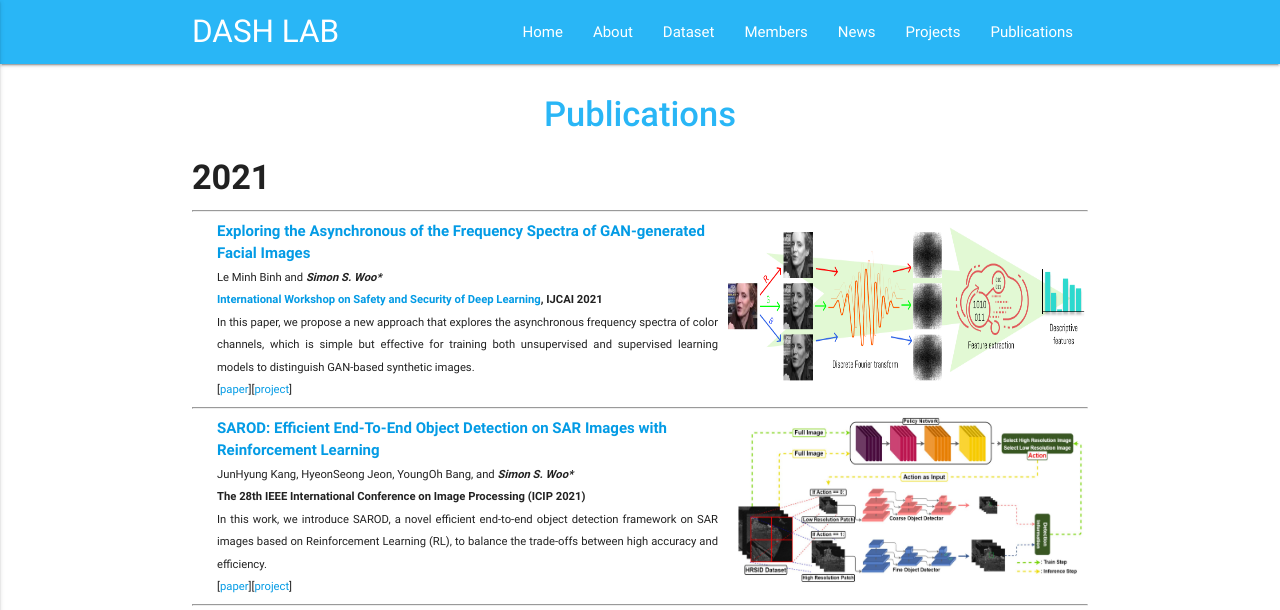
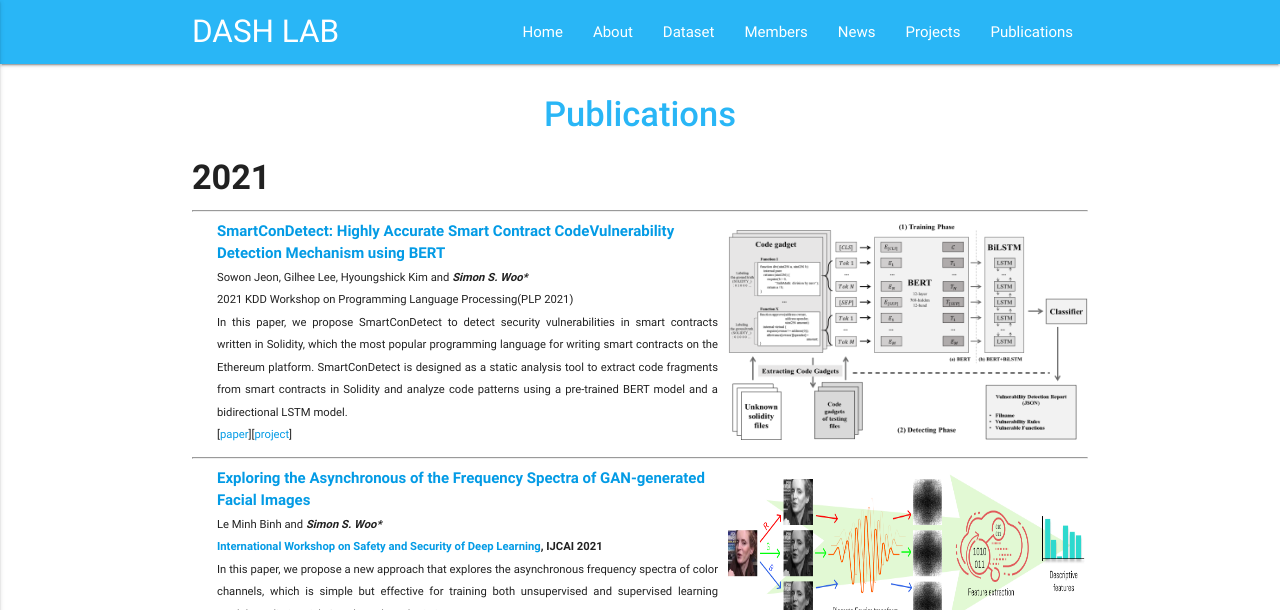
Before and after one commit to Yurim990507/DASH-Lab.github.io, a Jekyll site: the page built from Publication.md, in a window 1280 px wide and 900 px high, cut to the strip 0-610 px from the top of the window. Built offline with Jekyll 4.4.1, drawn with Linux system fonts in a browser that asks for light colours.

Commit message:
Update Publication.md
add Sowon's paper

```diff
--- a/Publication.md
+++ b/Publication.md
@@ -12,6 +12,38 @@ permalink: /Publications/
 
 <div style="margin-top:2vw;">
     <h4 style="margin-top:20px"><b>2021</b></h4>
+    <hr>
+    <div style="display: flex;flex-direction: row;justify-content: space-between;">
+        <div style="margin-left: 25px;margin-right: 10px;">
+            <table>
+                <thead>
+                    <tr>
+                        <a><b>SmartConDetect: Highly Accurate Smart Contract CodeVulnerability Detection Mechanism using BERT</b></a>
+                    </tr>
+                </thead>
+                <tbody>
+                    <tr>
+                        <p style="margin-top: 0px;margin-bottom: 0px;text-align: justify;"> <small> Sowon Jeon, Gilhee Lee, Hyoungshick Kim and <i><b>Simon S. Woo*</b> </i></small> </p>
+                    </tr>
+                    <tr>
+                        <p style="margin-top: 0px;margin-bottom: 0px;text-align: justify;"> <small>  2021 KDD Workshop on Programming Language Processing(PLP 2021)</small> </p>
+                    </tr>
+                    <tr>
+                        <p style="margin-top: 0px;margin-bottom: 0px;text-align: justify;"> <small>In this paper, we propose SmartConDetect to detect security vulnerabilities in smart contracts written in Solidity, which the most popular programming language for writing smart contracts on the Ethereum platform. SmartConDetect is designed as a static analysis tool to extract code fragments from smart contracts in Solidity and analyze code patterns using a pre-trained BERT model and a bidirectional LSTM model.</small> </p>
+                    </tr>
+                    <tr>
+                        <p style="margin-top: 0px;margin-bottom: 0px;text-align: justify;"> <small> [<a
+                                    href="https://www.google.com/search?q=SmartConDetect%3A+Highly+Accurate+Smart+Contract+CodeVulnerability+Detection+Mechanism+using+BERT&oq=SmartConDetect%3A+Highly+Accurate+Smart+Contract+CodeVulnerability+Detection+Mechanism+using+BERT&aqs=chrome..69i57j69i58.269j0j7&sourceid=chrome&ie=UTF-8">paper</a>][<a
+                                    href="https://www.google.com/">project</a>]</small>
+                        </p>
+                    </tr>
+                </tbody>
+            </table>
+        </div>
+        <div class="col-lg-3" style="vertical-align: middle;display:flex;flex-direction:row;justify-content:center">
+            <img src="smartcondetect.png" style="max-height:220px;width: 360px; margin-bottom:10px">
+        </div>
+    </div>
     <hr>
 
     <div style="display: flex;flex-direction: row;justify-content: space-between;">
```
